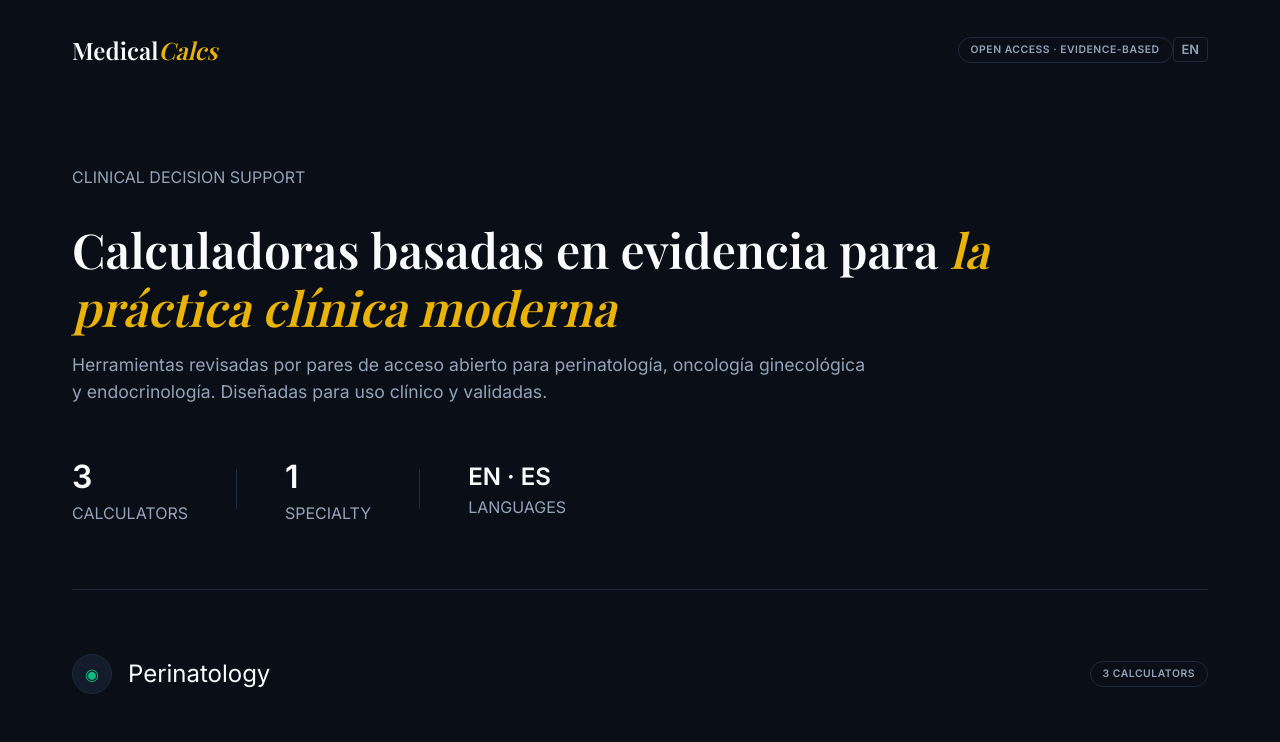
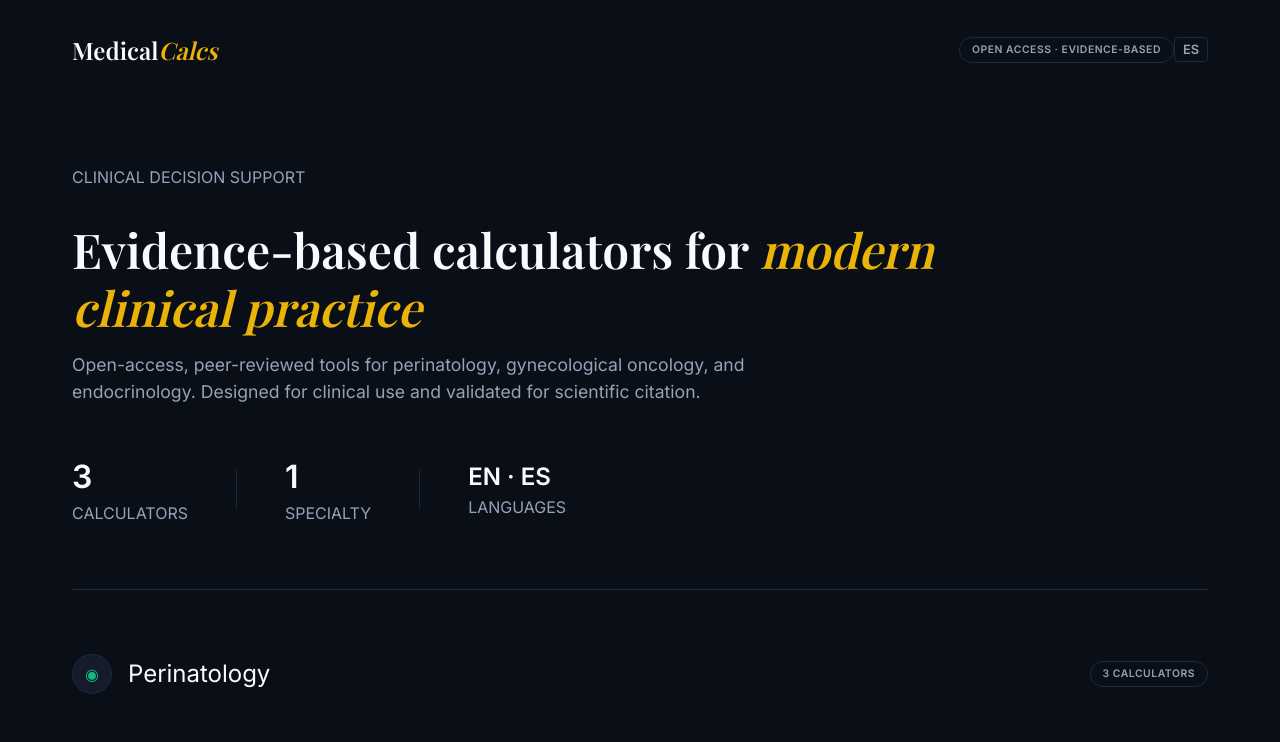
Before and after one commit to ginejuan/MedicalCalcs, a React (Vite) app: page / in a window 1280 px wide. Shown: the top 742 px of the page. Built offline with nearby package versions, Linux system fonts and the light colour scheme; a web font is replaced by a local one.

Commit message:
feat: set default language to English

```diff
--- a/src/contexts/LanguageContext.tsx
+++ b/src/contexts/LanguageContext.tsx
@@ -230,7 +230,7 @@ export const translations = {
 };
 
 export const LanguageProvider: React.FC<{ children: ReactNode }> = ({ children }) => {
-  const [language, setLanguage] = useState<Language>('es');
+  const [language, setLanguage] = useState<Language>('en');
 
   const t = (key: keyof typeof translations.en) => {
     return translations[language][key] || translations.en[key];
```
